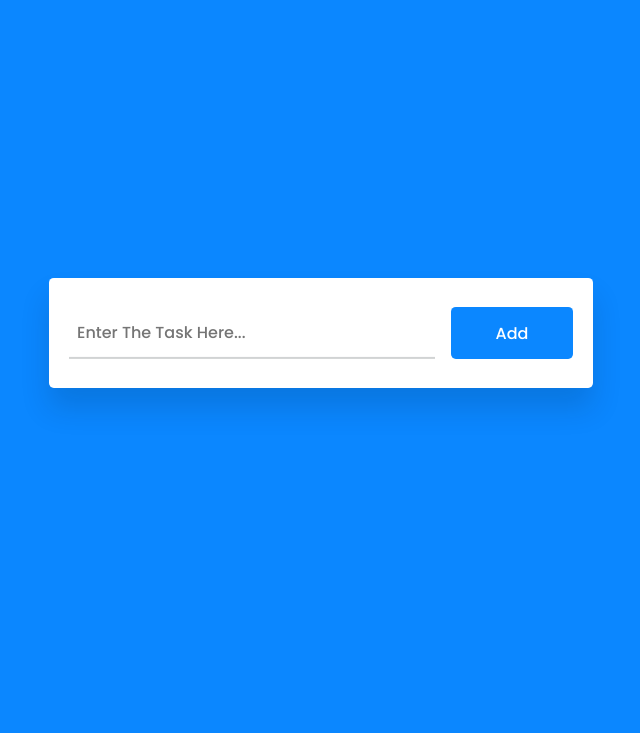
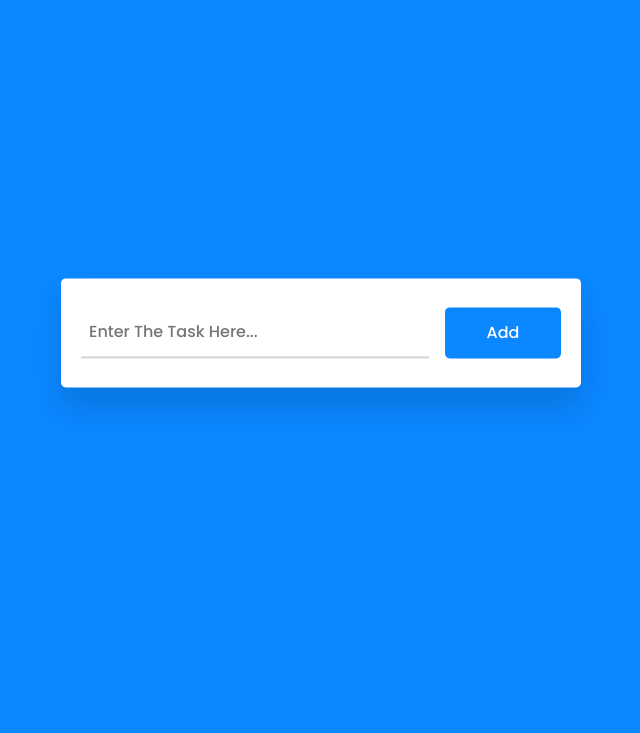
Before and after one commit to Crytanz/To-Do-List, a plain HTML site: page index.html in a window 1280 px wide. Shown: the part 67-800 px from the top of the page, without its empty margins (319-959 px from the left). Drawn offline with nearby package versions, Linux system fonts and the light colour scheme.

Commit message:
made changes

```diff
--- a/index.html
+++ b/index.html
@@ -5,6 +5,8 @@
      <meta charset="utf-8">
     <meta name="viewport" content="width=device-width, initial-scale=1.0" />
     <title>To Do List With Local Storage</title>
+    <!-- Bootstrap Link -->
+    <link href="https://cdn.jsdelivr.net/npm/bootstrap@5.3.2/dist/css/bootstrap.min.css" rel="stylesheet" integrity="sha384-T3c6CoIi6uLrA9TneNEoa7RxnatzjcDSCmG1MXxSR1GAsXEV/Dwwykc2MPK8M2HN" crossorigin="anonymous">
     <!-- Font Awesome Icons -->
     <link
       rel="stylesheet"
```
